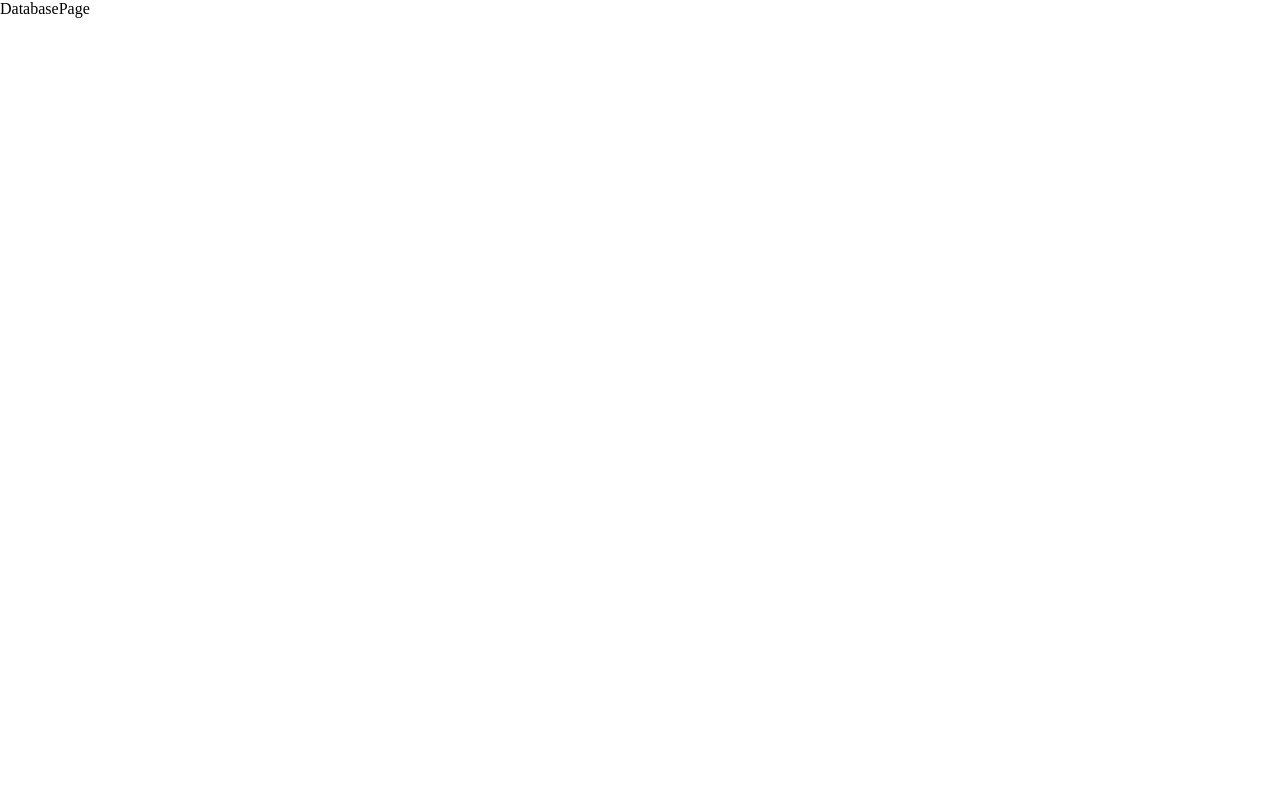
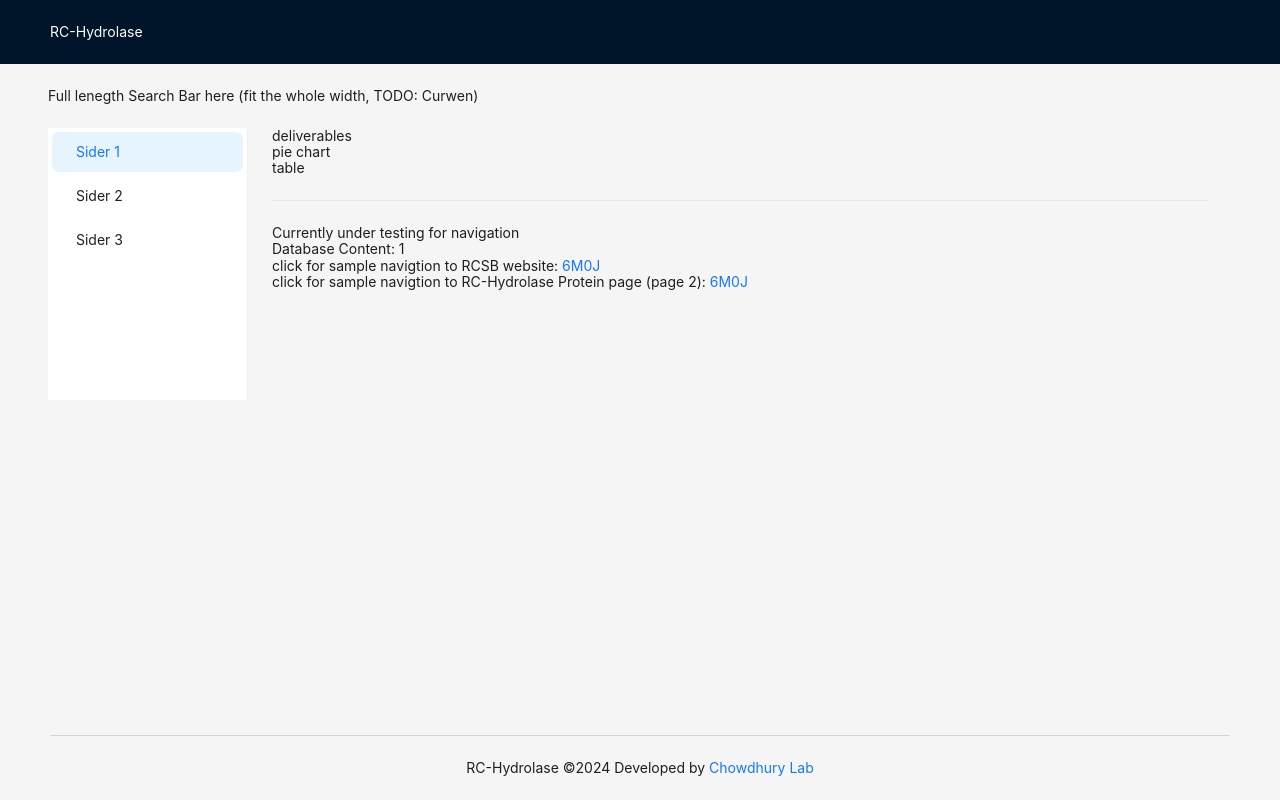
Before and after one commit to ChowdhuryRatul/RC-hydrolase, a React (Vite) app: page / in a window 1280 px wide. Built offline with nearby package versions, Linux system fonts and the light colour scheme.

Commit message:
antdesign setup, layout setup, database main page setup

```diff
--- a/src/app/AppRouter.jsx
+++ b/src/app/AppRouter.jsx
@@ -4,17 +4,22 @@ import { Route, Routes } from "react-router-dom";
 // import 3 pages
 import DatabasePage from "./pages/DatabasePage";
 import ProteinIdPage from "./pages/ProteinIdPage";
-import ClusterDataPage from "./pages/ClusterDataPage"
+import ClusterDataPage from "./pages/ClusterDataPage";
 
 // we also want to create a basic not found page for
 // and redirect it so unknown url.
 // or pdbid that does not exist.
 import NotFoundPage from "./pages/NotFoundPage";
 
+// Top nav bar layout (same top nav for all pages)
+import RootLayout from "../components/layout/RootLayout";
+
 const AppRouter = () => {
   return (
     <Routes>
       {/* initial landing page, which is the database page */}
+
+      <Route element={<RootLayout />}>
         <Route path="/" element={<DatabasePage />} />
 
         {/* The Protein ID and it's cluster page */}
@@ -25,6 +30,7 @@ const AppRouter = () => {
 
         {/* Not Found Page*/}
         <Route path="*" element={<NotFoundPage />} />
+      </Route>
     </Routes>
   );
 };
--- a/src/app/pages/DatabasePage.jsx
+++ b/src/app/pages/DatabasePage.jsx
@@ -1,10 +1,15 @@
-import React from 'react'
-import { useGlobalAppContext } from '../AppProvider'
+import React from "react";
+import { useGlobalAppContext } from "../AppProvider";
+
+import DatabaseContent from "../../pages/database-main/DatabaseContent";
+import DatabaseProvider from "../../pages/database-main/DatabaseProvider";
 
 const DatabasePage = () => {
   return (
-    <div>DatabasePage</div>
-  )
-}
+    <DatabaseProvider>
+      <DatabaseContent />
+    </DatabaseProvider>
+  );
+};
 
-export default DatabasePage
+export default DatabasePage;
--- /dev/null
+++ b/src/components/layout/ContentSiderLayout.jsx
@@ -0,0 +1,44 @@
+import React from "react";
+import { Layout, Menu } from "antd";
+
+const { Content, Sider } = Layout;
+
+const ContentSiderLayout = ({
+  items,
+  defaultSelectedKeys,
+  children,
+  onClick,
+}) => {
+  return (
+    <Layout
+      style={{
+        padding: "24px 0",
+        minHeight: "320px",
+      }}
+    >
+      {items && (
+        <Sider width={200}>
+          <Menu
+            mode="inline"
+            defaultSelectedKeys={[defaultSelectedKeys]}
+            // defaultOpenKeys={["sub1"]} // <-- this is for menu with dropdown
+            style={{
+              height: "100%",
+            }}
+            items={items}
+            onClick={onClick}
+          />
+        </Sider>
+      )}
+      <Content
+        style={{
+          padding: "0 24px",
+        }}
+      >
+        {children}
+      </Content>
+    </Layout>
+  );
+};
+
+export default ContentSiderLayout;
--- /dev/null
+++ b/src/components/layout/RootLayout.jsx
@@ -0,0 +1,53 @@
+import React from "react";
+import { Divider, Layout, Menu } from "antd";
+import { Outlet } from "react-router-dom";
+
+const { Header, Content, Footer, Sider } = Layout;
+
+const items2 = ["data filter 1", "data filter 2", "data filter 3"].map(
+  (key) => ({
+    key,
+    label: `Sider ${key}`,
+  })
+);
+
+const RootLayout = () => {
+  return (
+    <Layout style={{ minHeight: "100vh" }}>
+      <Header
+        style={{
+          display: "flex",
+          alignItems: "center",
+        }}
+      >
+        <div style={{ color: "white" }}>RC-Hydrolase</div>
+      </Header>
+      <Content
+        style={{
+          padding: '24px 48px',
+        }}
+      >
+        <Outlet />
+      </Content>
+      <Footer
+        style={{
+          textAlign: "center",
+        }}
+      >
+        <Divider style={{borderColor: "lightgray", }}>
+
+        </Divider>
+        RC-Hydrolase ©{new Date().getFullYear()} Developed by{" "}
+        <a
+          href="https://chowdhurylab.github.io/"
+          target="_blank"
+          rel="noopener"
+        >
+          Chowdhury Lab
+        </a>
+      </Footer>
+    </Layout>
+  );
+};
+
+export default RootLayout;
--- a/src/main.jsx
+++ b/src/main.jsx
@@ -12,10 +12,18 @@ import { BrowserRouter } from "react-router-dom";
 // we need this because all browser have different default css.
 import "normalize.css";
 
+// we set out own global css
+import "./global.css"
+
+// Set up antdesign configuration (if a theme color change is needed)
+import { ConfigProvider } from "antd";
+
 ReactDOM.createRoot(document.getElementById("root")).render(
   <React.StrictMode>
     <BrowserRouter>
-      <App />
+      <ConfigProvider>
+        <App />
+      </ConfigProvider>
     </BrowserRouter>
   </React.StrictMode>
 );
--- /dev/null
+++ b/src/pages/database-main/DatabaseContent.jsx
@@ -0,0 +1,67 @@
+import React, { useState } from "react";
+import { useDatabaseContext } from "./DatabaseProvider";
+
+import RootLayout from "../../components/layout/RootLayout";
+import ContentSiderLayout from "../../components/layout/ContentSiderLayout";
+import { Link } from "react-router-dom";
+import { Divider } from "antd";
+
+// items are placeholder
+const sideMenuItems = ["1", "2", "3"];
+
+const samplePdbId = {
+  1: "6M0J",
+  2: "8FNS",
+  3: "7K3G",
+};
+
+const sideMenu = sideMenuItems.map((key) => ({
+  key,
+  label: `Sider ${key}`,
+}));
+
+const DatabaseContent = () => {
+  const [selectedKey, setSelectedKey] = useState(sideMenuItems[0]);
+
+  return (
+    <>
+      <div>
+        Full lenegth Search Bar here (fit the whole width, TODO: Curwen)
+      </div>
+      <ContentSiderLayout
+        defaultSelectedKeys={selectedKey}
+        items={sideMenu}
+        onClick={(menuObject) => setSelectedKey(menuObject.key)}
+      >
+        deliverables
+        <div>
+          pie chart <br />
+          table
+        </div>
+        <Divider />
+        <div>
+          Currently under testing for navigation <br />
+          Database Content: {selectedKey}
+          <div>
+            click for sample navigtion to RCSB website:{" "}
+            <a
+              href={`https://www.rcsb.org/structure/${samplePdbId[selectedKey]}`}
+              target="_blank"
+              rel="noopener"
+            >
+              {samplePdbId[selectedKey]}
+            </a>
+          </div>
+          <div>
+            click for sample navigtion to RC-Hydrolase Protein page (page 2):{" "}
+            <Link to={`/${samplePdbId[selectedKey]}`}>
+              {samplePdbId[selectedKey]}
+            </Link>
+          </div>
+        </div>
+      </ContentSiderLayout>
+    </>
+  );
+};
+
+export default DatabaseContent;
--- /dev/null
+++ b/src/pages/database-main/DatabaseProvider.jsx
@@ -0,0 +1,23 @@
+import React, { createContext, useContext } from "react";
+
+const databaseContext = createContext(null);
+
+const DatabaseProvider = ({children}) => {
+  const value = {};
+
+  return (
+    <databaseContext.Provider value={value}>
+      {children}
+    </databaseContext.Provider>
+  );
+};
+
+export function useDatabaseContext() {
+  const context = useContext(databaseContext);
+  if (!context) {
+    console.error("useDatabaseContext must be used within a DatabaseProvider");
+  }
+  return context;
+}
+
+export default DatabaseProvider;
```
Also changed, not shown: src/global.css (added), src/namingConventionNotes.txt (added), src/pages/protein/ProteinsContent.jsx (added). Lines whose indentation alone changed are shown as unchanged.
